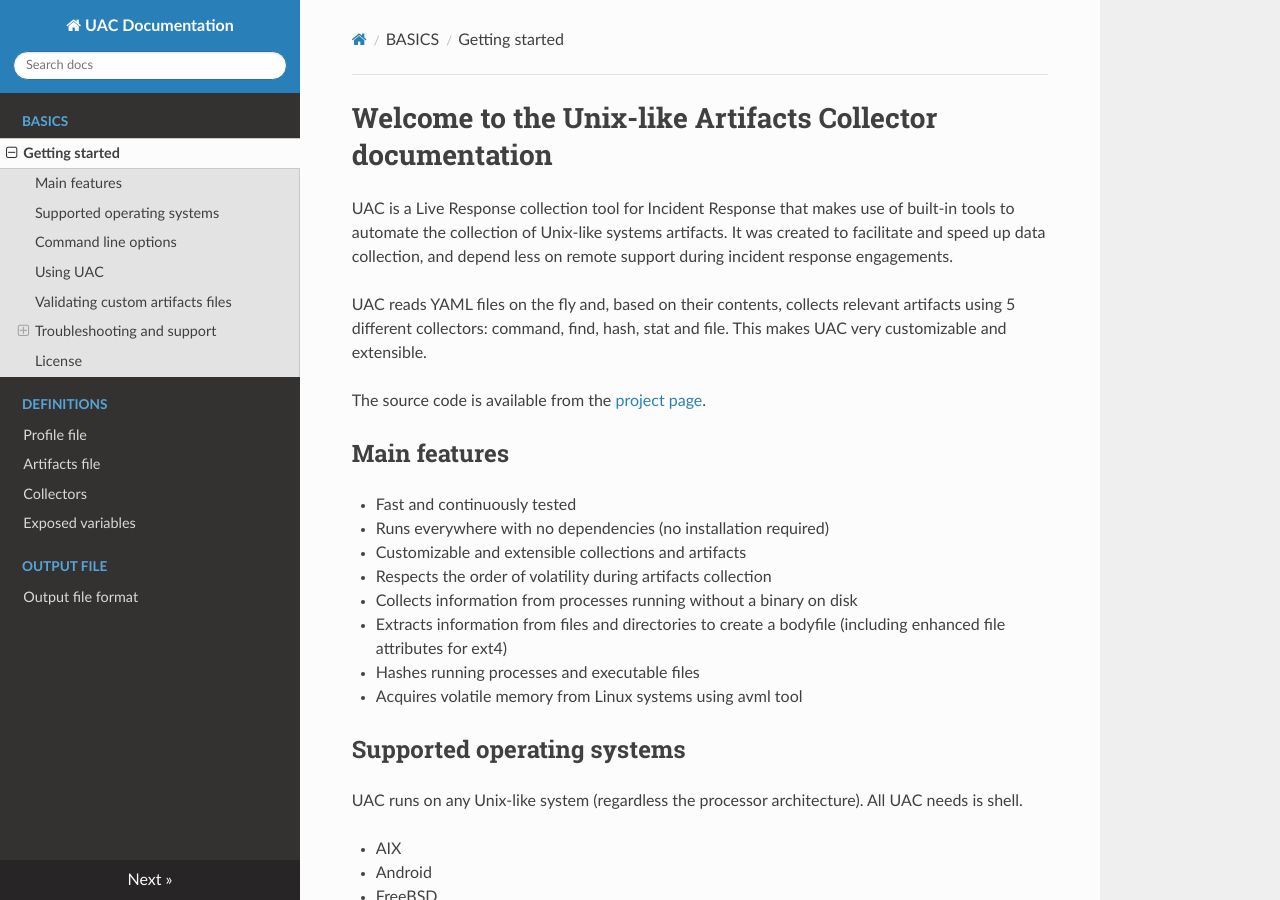
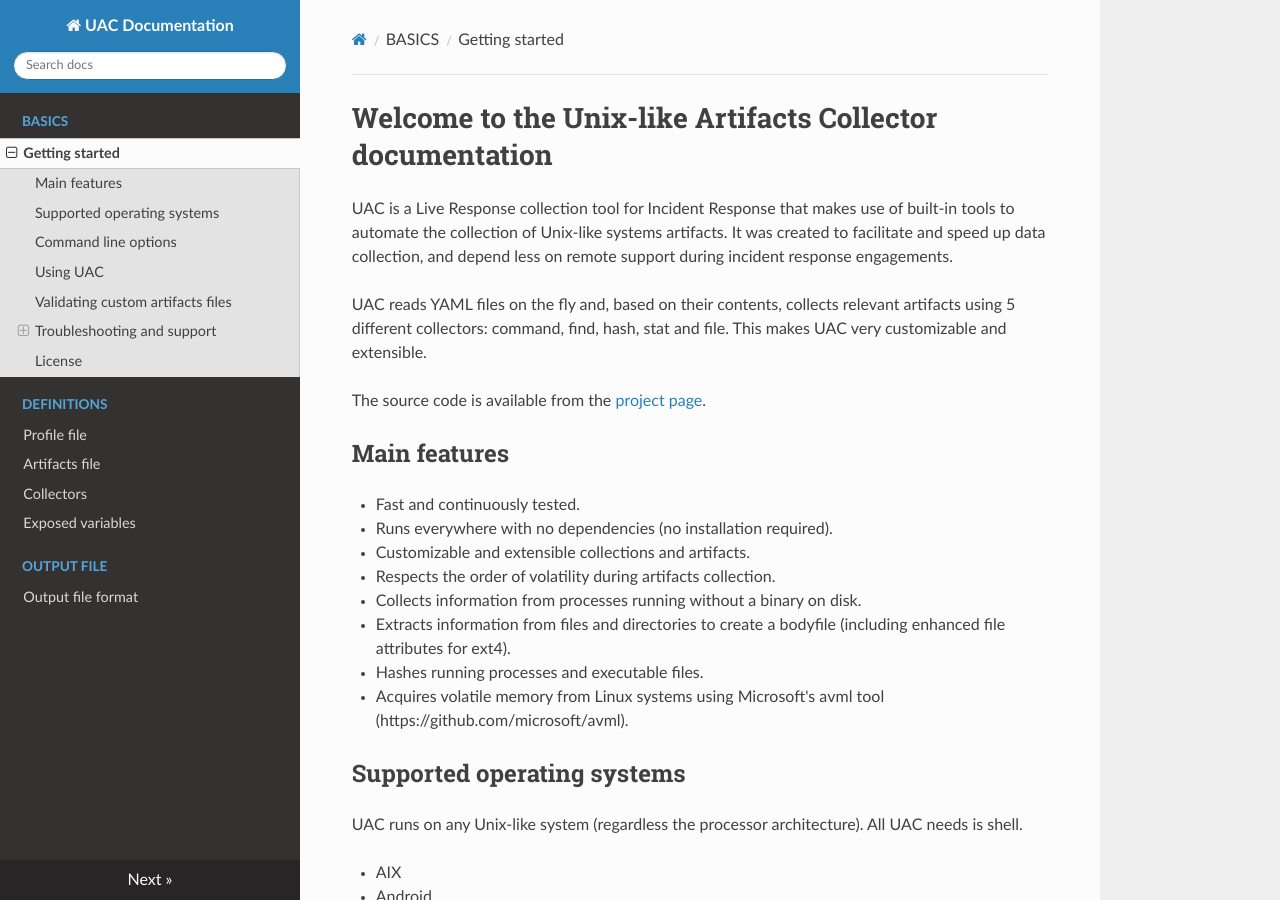
Before and after one commit to tclahr/uac-docs, an MkDocs documentation site: the page built from docs/index.md, in a window 1280 px wide and 900 px high. Built offline with MkDocs 1.6.1, drawn with Linux system fonts in a browser that asks for light colours; nearby versions of some CDN libraries.

Commit message:
general updates
Signed-off-by: Thiago Canozzo Lahr <tclahr@br.ibm.com>

```diff
--- a/docs/index.md
+++ b/docs/index.md
@@ -8,14 +8,14 @@ The source code is available from the [project page](https://github.com/tclahr/u
 
 ## Main features
 
-- Fast and continuously tested
-- Runs everywhere with no dependencies (no installation required)
-- Customizable and extensible collections and artifacts
-- Respects the order of volatility during artifacts collection
-- Collects information from processes running without a binary on disk
-- Extracts information from files and directories to create a bodyfile (including enhanced file attributes for ext4)
-- Hashes running processes and executable files
-- Acquires volatile memory from Linux systems using avml tool
+- Fast and continuously tested.
+- Runs everywhere with no dependencies (no installation required).
+- Customizable and extensible collections and artifacts.
+- Respects the order of volatility during artifacts collection.
+- Collects information from processes running without a binary on disk.
+- Extracts information from files and directories to create a bodyfile (including enhanced file attributes for ext4).
+- Hashes running processes and executable files.
+- Acquires volatile memory from Linux systems using Microsoft's avml tool (https://github.com/microsoft/avml).
 
 ## Supported operating systems
 
```
